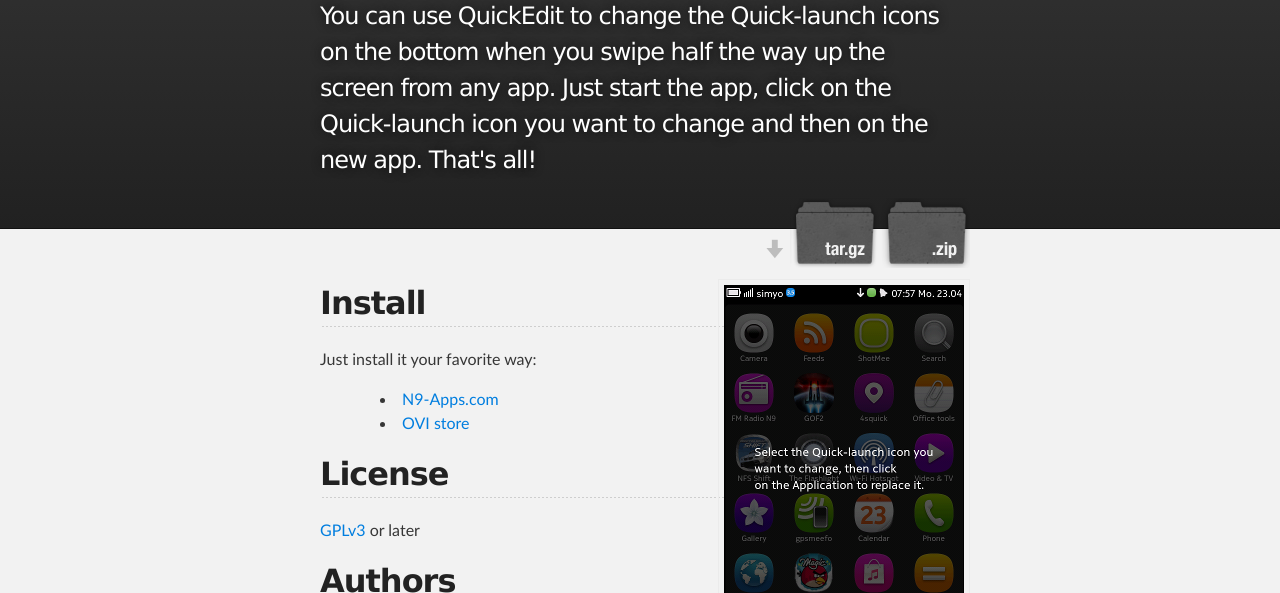
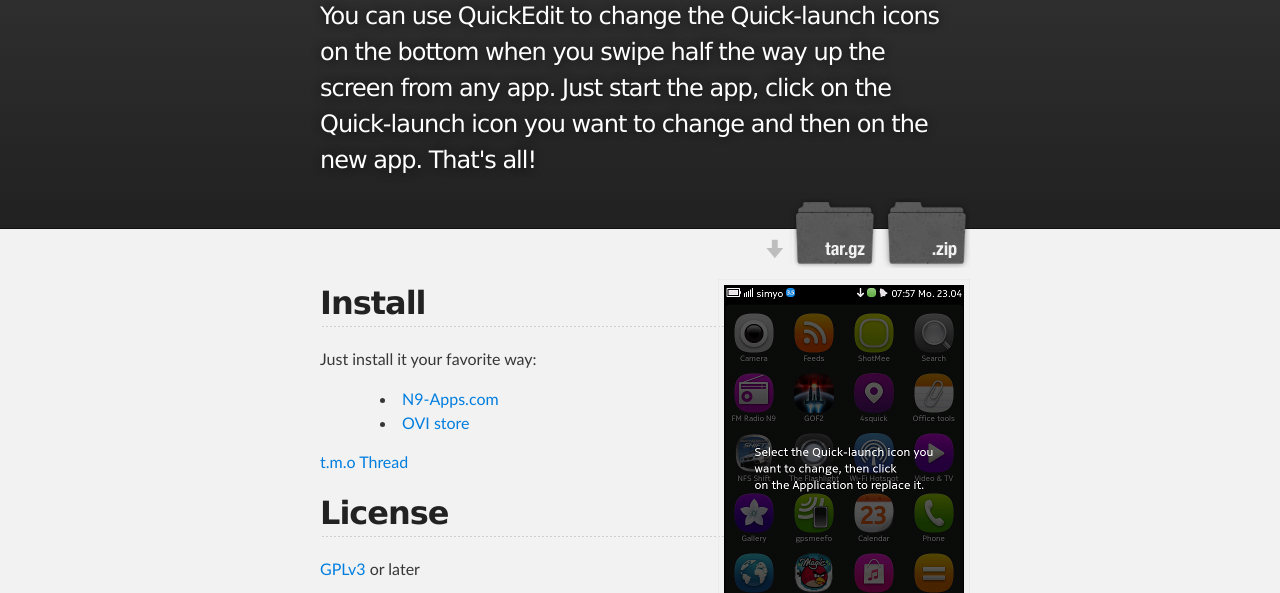
Before and after one commit to harmattan/quickedit, a plain HTML site: page index.htm in a window 1280 px wide. Shown: the part 156-749 px from the top of the page. Drawn offline with Linux system fonts and the light colour scheme.

Commit message:
link to t.m.o thread added

```diff
--- a/index.htm
+++ b/index.htm
@@ -41,6 +41,7 @@
                     <!-- <li>Apps for MeeGo (coming soon)</li> -->
                 </ul>
             </p>
+			<p><a href="http://talk.maemo.org/showthread.php?t=84371">t.m.o Thread</a></p>
         </article>
 
         <article>
```
